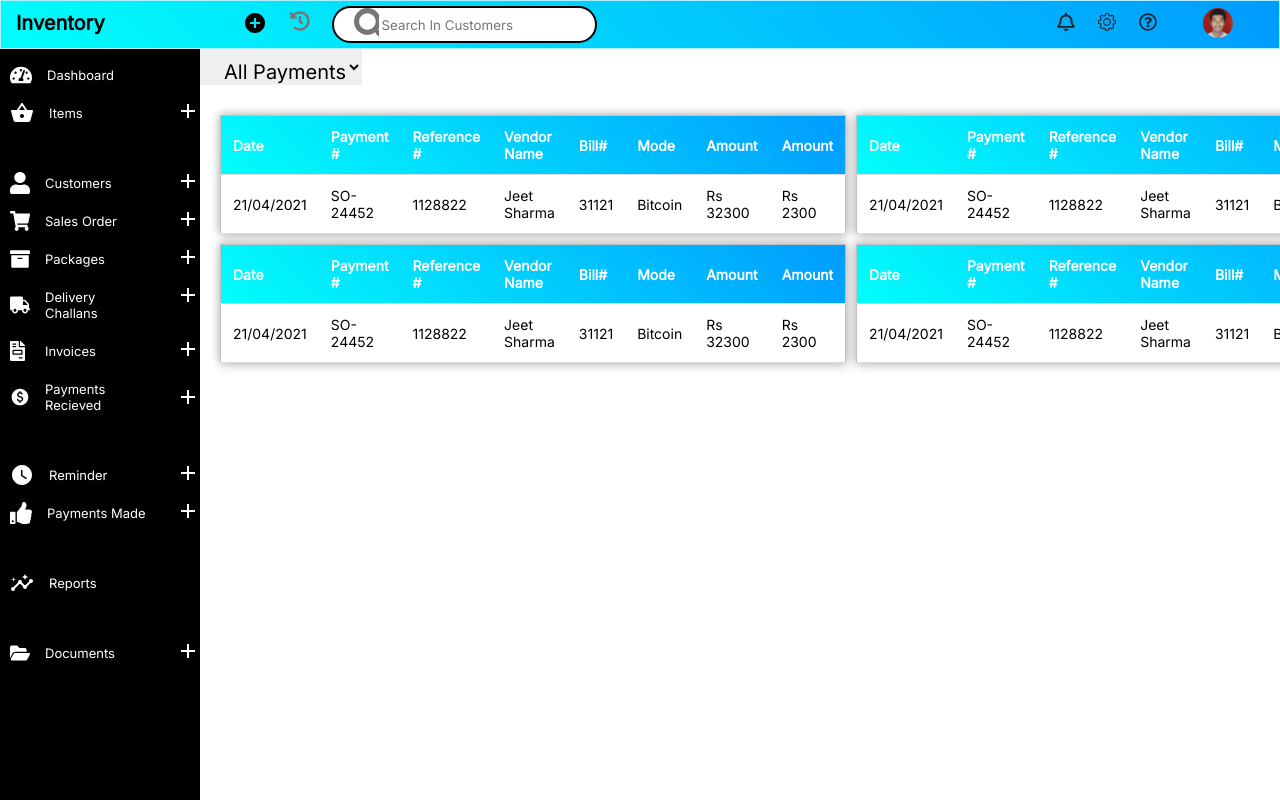
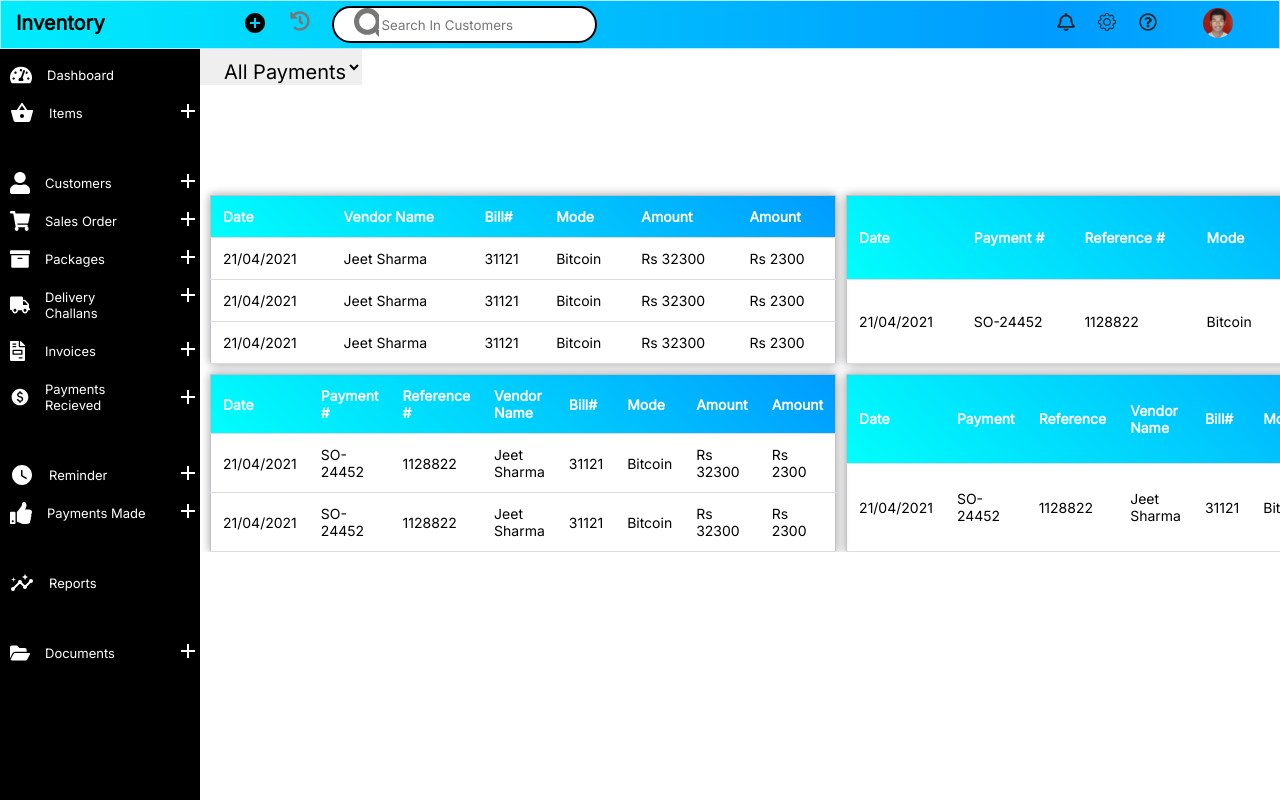
Before and after one commit to Visionaries007/inventory-final, a React (Create React App) app: page /displaypurchaseorder in a window 1280 px wide. Shown: the top 800 px of the page. Built offline with nearby package versions, Linux system fonts and the light colour scheme; no server answers.

Commit message:
added animation

```diff
--- a/src/App.js
+++ b/src/App.js
@@ -149,11 +149,22 @@ const Apple = styled.div`
     width: 100%;
     padding: 0.5rem 0rem;
     background: linear-gradient(
-      45deg,
-      rgba(2, 0, 36, 1) 0%,
-      rgba(0, 255, 252, 1) 0%,
+      90deg,
+      rgba(0, 255, 252, 1),
+      rgba(0, 155, 255, 1),
+      rgba(0, 255, 252, 1),
       rgba(0, 155, 255, 1) 100%
     );
+    @keyframes animateBg {
+      0% {
+        background-position: 0 0;
+      }
+      100% {
+        background-position: 100% 0;
+      }
+    }
+    animation: animateBg 60s infinite linear;
+    background-size: 300% 100%;
   }
 `;
 const BottomPage = styled.div`
--- a/src/pages/displayPurchaseOrder.js
+++ b/src/pages/displayPurchaseOrder.js
@@ -20,7 +20,66 @@ const DisplayPurchaseOrder = () => {
       </Total>
 
       <Data>
-        <table>
+        <table className="t1">
+          <tbody>
+            <tr id="header">
+              <th>Date</th>
+              <th>Vendor Name</th>
+              <th>Bill#</th>
+              <th>Mode</th>
+              <th>Amount</th>
+              <th>Amount</th>
+            </tr>
+            <tr>
+              <td>21/04/2021</td>
+              <td>Jeet Sharma</td>
+              <td>31121</td>
+              <td>Bitcoin</td>
+              <td>Rs 32300</td>
+              <td>Rs 2300</td>
+            </tr>
+
+            <tr>
+              <td>21/04/2021</td>
+              <td>Jeet Sharma</td>
+              <td>31121</td>
+              <td>Bitcoin</td>
+              <td>Rs 32300</td>
+              <td>Rs 2300</td>
+            </tr>
+
+            <tr>
+              <td>21/04/2021</td>
+              <td>Jeet Sharma</td>
+              <td>31121</td>
+              <td>Bitcoin</td>
+              <td>Rs 32300</td>
+              <td>Rs 2300</td>
+            </tr>
+          </tbody>
+        </table>
+        <table className="t2">
+          <tbody>
+            <tr id="header">
+              <th>Date</th>
+              <th>Payment #</th>
+              <th>Reference #</th>
+              <th>Mode</th>
+              <th>Amount</th>
+              <th>Amount</th>
+            </tr>
+            <tr>
+              <td>21/04/2021</td>
+              <td>SO-24452 </td>
+              <td>1128822</td>
+
+              <td>Bitcoin</td>
+              <td>Rs 32300</td>
+              <td>Rs 2300</td>
+            </tr>
+          </tbody>
+        </table>
+        <table className="t3">
           <tbody>
             <tr id="header">
               <th>Date</th>
@@ -42,20 +101,6 @@ const DisplayPurchaseOrder = () => {
               <td>Rs 32300</td>
               <td>Rs 2300</td>
             </tr>
-          </tbody>
-        </table>
-        <table>
-          <tbody>
-            <tr id="header">
-              <th>Date</th>
-              <th>Payment #</th>
-              <th>Reference #</th>
-              <th>Vendor Name</th>
-              <th>Bill#</th>
-              <th>Mode</th>
-              <th>Amount</th>
-              <th>Amount</th>
-            </tr>
             <tr>
               <td>21/04/2021</td>
               <td>SO-24452 </td>
@@ -68,36 +113,12 @@ const DisplayPurchaseOrder = () => {
             </tr>
           </tbody>
         </table>
-        <table>
+        <table className="t4">
           <tbody>
             <tr id="header">
               <th>Date</th>
-              <th>Payment #</th>
-              <th>Reference #</th>
-              <th>Vendor Name</th>
-              <th>Bill#</th>
-              <th>Mode</th>
-              <th>Amount</th>
-              <th>Amount</th>
-            </tr>
-            <tr>
-              <td>21/04/2021</td>
-              <td>SO-24452 </td>
-              <td>1128822</td>
-              <td>Jeet Sharma</td>
-              <td>31121</td>
-              <td>Bitcoin</td>
-              <td>Rs 32300</td>
-              <td>Rs 2300</td>
-            </tr>
-          </tbody>
-        </table>
-        <table>
-          <tbody>
-            <tr id="header">
-              <th>Date</th>
-              <th>Payment #</th>
-              <th>Reference #</th>
+              <th>Payment </th>
+              <th>Reference </th>
               <th>Vendor Name</th>
               <th>Bill#</th>
               <th>Mode</th>
@@ -121,9 +142,11 @@ const DisplayPurchaseOrder = () => {
   );
 };
 const Data = styled.div`
-  padding: 2rem;
+  padding: 10rem 0rem 0rem 1rem;
+  margin-right: 1rem;
   display: grid;
   grid-template-columns: repeat(2, 1fr);
+  overflow: hidden;
   grid-gap: 1rem;
   table {
     width: 100%;
```
